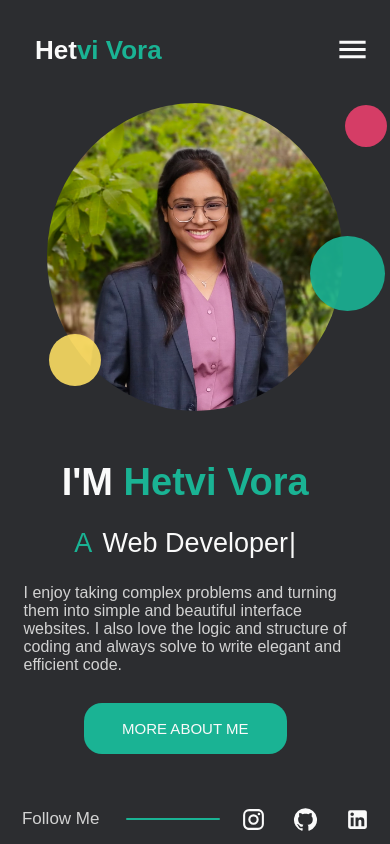
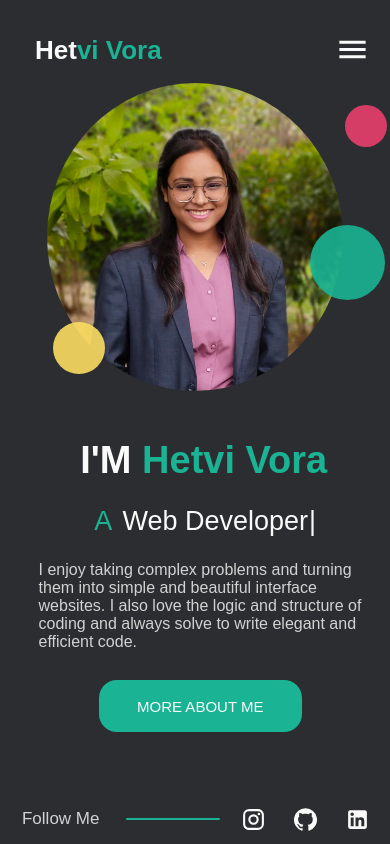
Before and after one commit to HetviVora3007/portfolio-website, a React (Create React App) app: page / in a window 390 px wide. Built offline with nearby package versions, Linux system fonts and the light colour scheme.

Commit message:
added some mediaquery

```diff
--- a/src/Pages/HomePage/Home.css
+++ b/src/Pages/HomePage/Home.css
@@ -154,10 +154,18 @@
     }
 
     .leftside-containt {
-        margin: 0;
+        margin: 0 0 45px 30px;
         width: 90%;
         height: 90%;
         align-items: center;
+    }
+
+    .homepage-name-title {
+        margin-left: 7px;
+    }
+
+    .homepage-sub-title {
+        margin-left: 10px;
     }
 
     .homepage-leftside-container {
@@ -179,21 +187,22 @@
     .rightside-containt {
         width: 80%;
         height: 83%;
-        margin: 50px 0 0 20px;
+        margin: 10px 0 0 20px;
+        z-index: 100;
     }
 
     .circle-2 {
         width: 52px;
         height: 52px;
-        top: 25px;
+        top: 2px;
         left: -235px;
-        right: 5px;
+        right: -2px;
     }
 
     .circle {
         width: 75px;
         height: 75px;
-        top: 236px;
+        top: 225px;
         right: 5px;
     }
 
```
